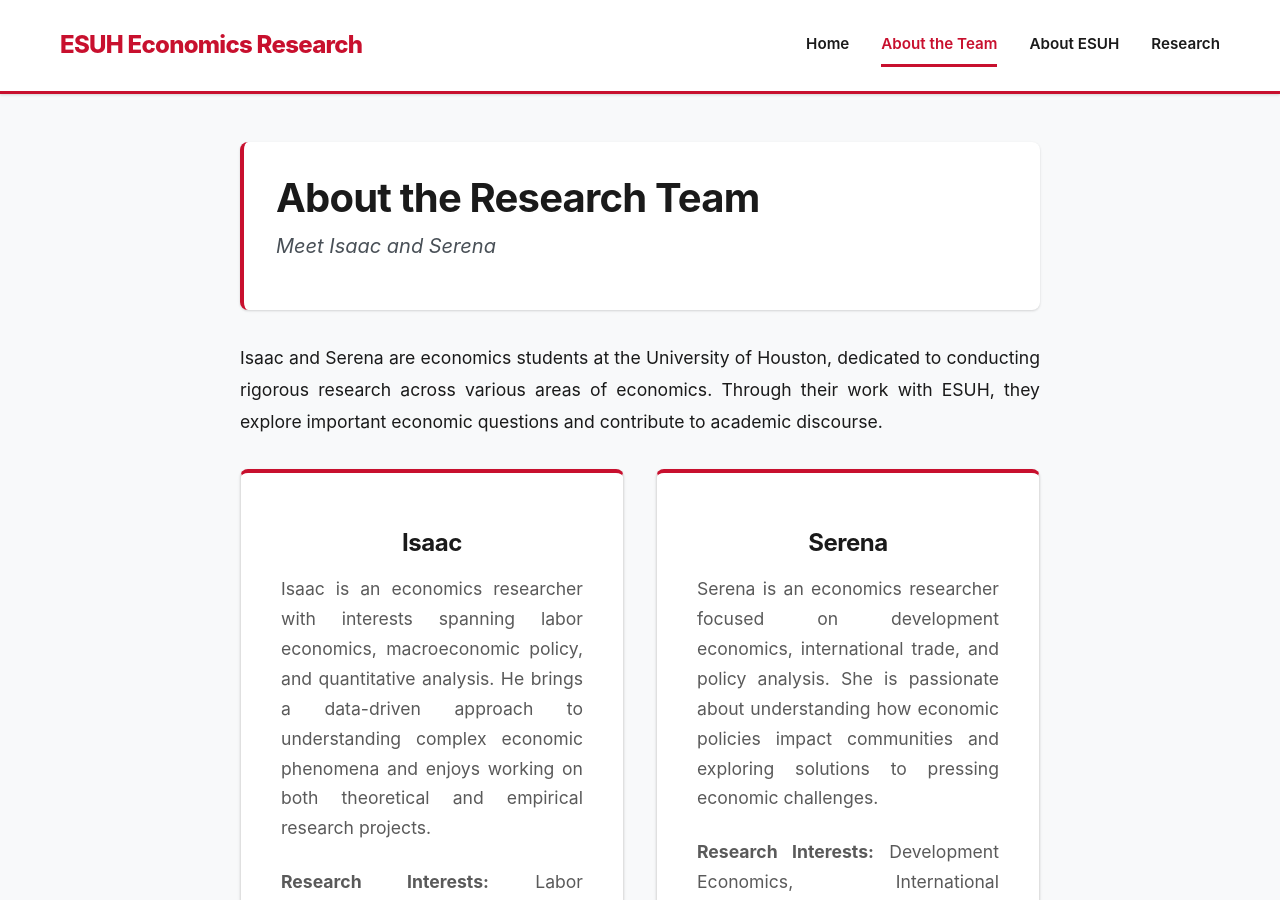
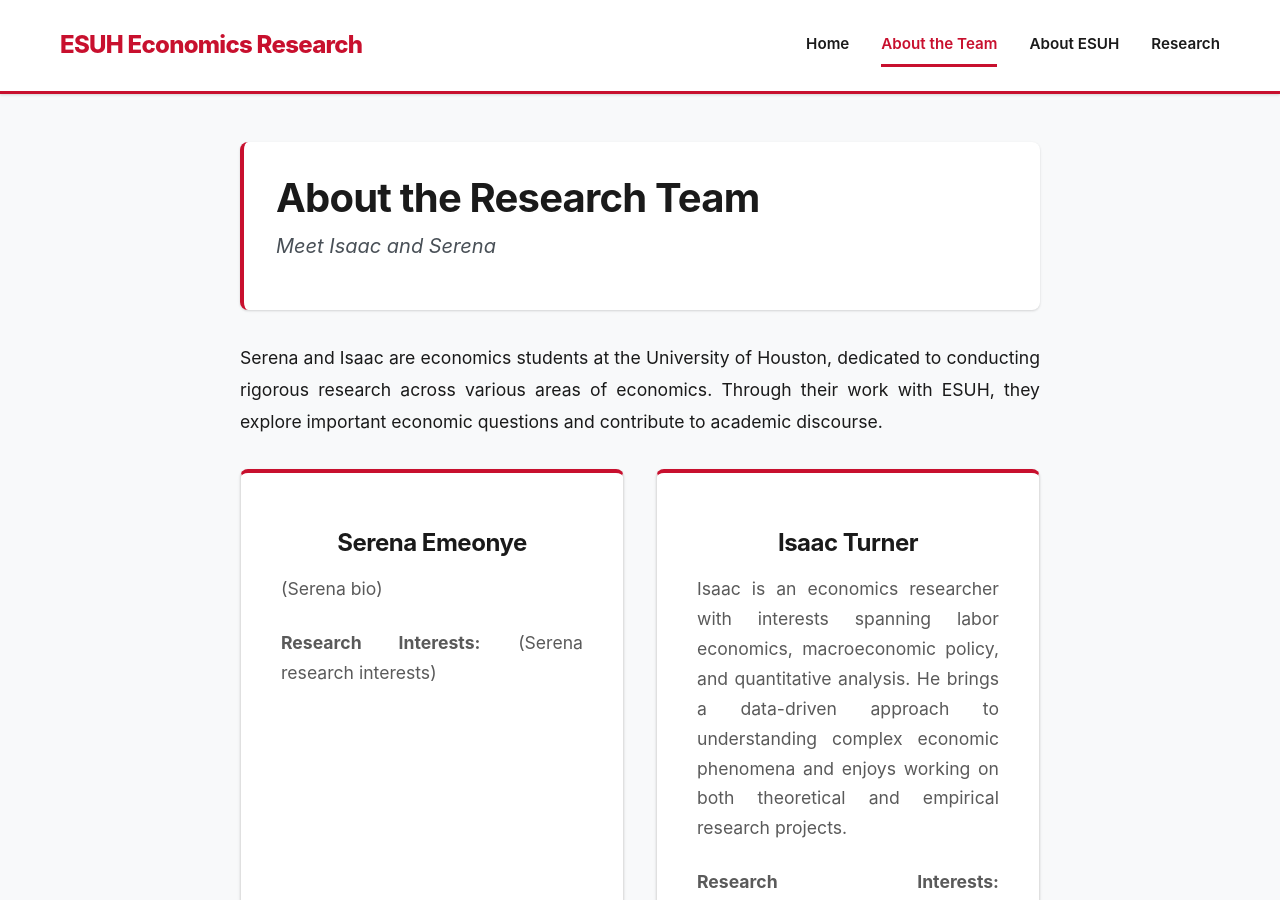
Before and after one commit to econsociety/esuh, a Jekyll site: the page built from about-team.html, in a window 1280 px wide and 900 px high. Built offline with Jekyll 4.4.1, drawn with Linux system fonts in a browser that asks for light colours; some of the changed text lies outside the part shown.

Commit message:
Update about-team.html

```diff
--- a/about-team.html
+++ b/about-team.html
@@ -5,55 +5,33 @@
 ---
 
 <p>
-  Isaac and Serena are economics students at the University of Houston, dedicated to conducting
+  Serena and Isaac are economics students at the University of Houston, dedicated to conducting
   rigorous research across various areas of economics. Through their work with ESUH, they explore
   important economic questions and contribute to academic discourse.
 </p>
 
 <div class="team-grid">
   <div class="team-member">
-    <h3>Isaac</h3>
+    <h3>Serena Emeonye</h3>
+    <p>
+      (Serena bio)
+    </p>
+    <p>
+      <strong>Research Interests:</strong> (Serena research interests)
+    </p>
+  </div>
+
+  <div class="team-member">
+    <h3>Isaac Turner</h3>
     <p>
       Isaac is an economics researcher with interests spanning labor economics, macroeconomic policy,
       and quantitative analysis. He brings a data-driven approach to understanding complex economic
       phenomena and enjoys working on both theoretical and empirical research projects.
     </p>
     <p>
-      <strong>Research Interests:</strong> Labor Economics, Macroeconomics, Econometrics
+      <strong>Research Interests:</strong> Macroeconomics, Education, International Trade
     </p>
   </div>
 
-  <div class="team-member">
-    <h3>Serena</h3>
-    <p>
-      Serena is an economics researcher focused on development economics, international trade,
-      and policy analysis. She is passionate about understanding how economic policies impact
-      communities and exploring solutions to pressing economic challenges.
-    </p>
-    <p>
-      <strong>Research Interests:</strong> Development Economics, International Economics, Public Policy
-    </p>
-  </div>
+
 </div>
-
-<section style="margin-top: 3rem;">
-  <h2>Our Approach</h2>
-  <p>
-    Our research methodology combines theoretical frameworks with empirical analysis. We believe in:
-  </p>
-  <ul>
-    <li><strong>Rigorous Analysis:</strong> Applying sound economic theory and statistical methods</li>
-    <li><strong>Evidence-Based Conclusions:</strong> Drawing insights from data and empirical evidence</li>
-    <li><strong>Clear Communication:</strong> Presenting research in an accessible, well-structured format</li>
-    <li><strong>Continuous Learning:</strong> Engaging with current literature and refining our methods</li>
-  </ul>
-</section>
-
-<section style="margin-top: 2rem;">
-  <h2>Collaboration</h2>
-  <p>
-    We welcome opportunities to collaborate with fellow students, researchers, and faculty members.
-    If you're interested in our work or would like to discuss potential collaboration, please feel
-    free to reach out through ESUH.
-  </p>
-</section>
```
